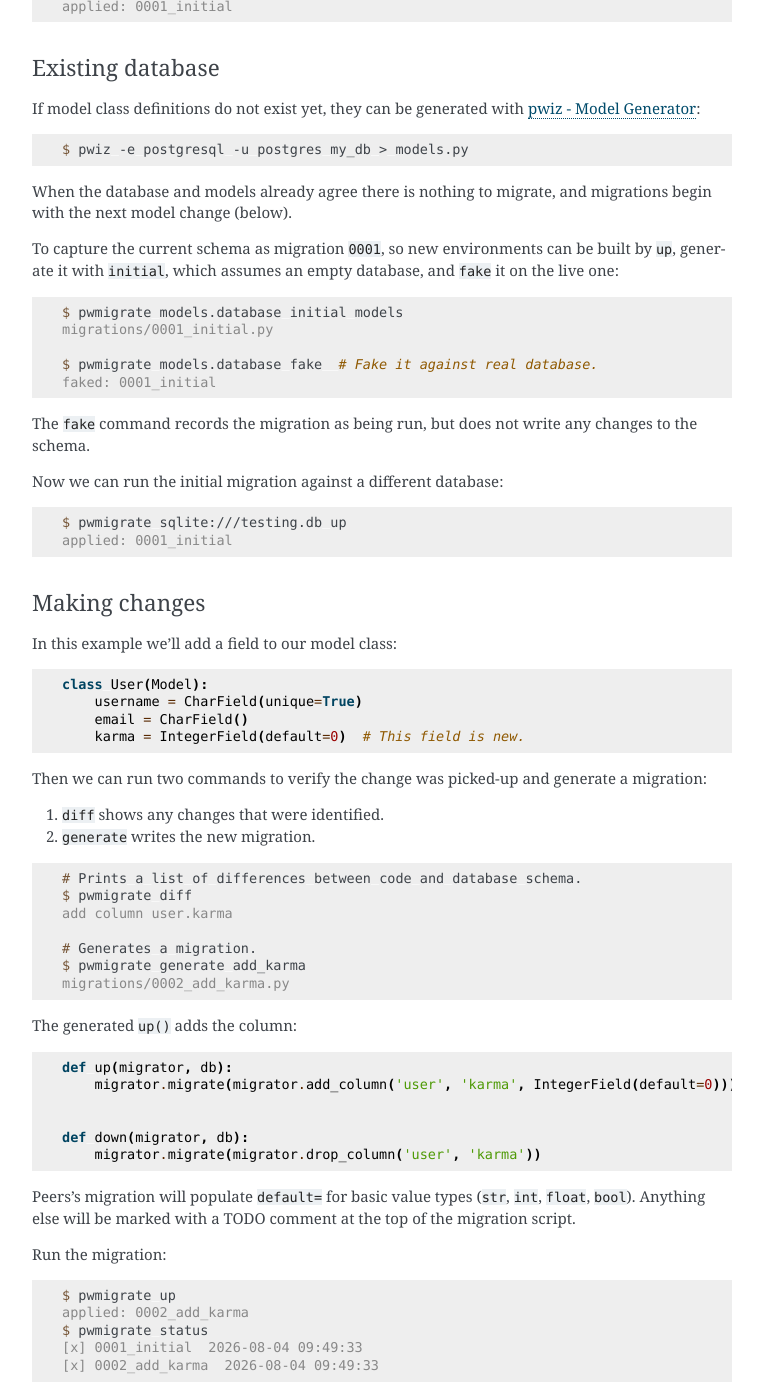
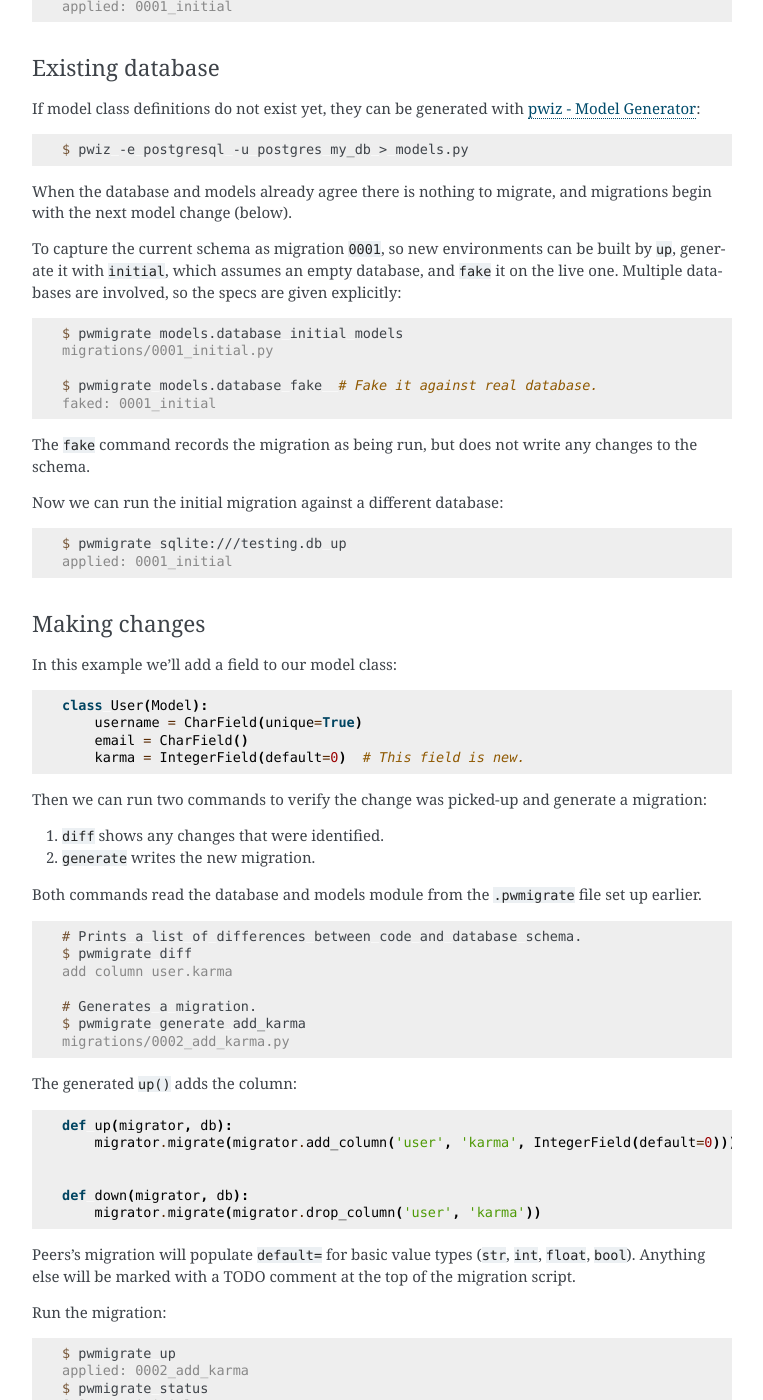
Before and after one commit to Star-DreamDev/myPeers, a Sphinx documentation site: the page built from docs/peers/db_tools.rst, in a window 1280 px wide and 1400 px high, scrolled down 11871 px. Shown: the whole window, without its empty margins (378-1141 px from the left). Built offline with Sphinx 7.4.7, drawn with Linux system fonts in a browser that asks for light colours; the version number could not be read and is left out; some of the changed text lies outside the part shown.

```diff
--- a/docs/peers/db_tools.rst
+++ b/docs/peers/db_tools.rst
@@ -642,7 +642,7 @@ Given a models module:
        username = CharField(unique=True)
        email = CharField()
 
-Store the project defaults in a ``.pwmigrate`` file, so commandsneed no
+Store the project defaults in a ``.pwmigrate`` file, so commands need no
 arguments:
 
 .. code-block:: ini
@@ -710,7 +710,8 @@ and migrations begin with the next model change (below).
 
 To capture the current schema as migration ``0001``, so new environments can be
 built by ``up``, generate it with ``initial``, which assumes an empty
-database, and ``fake`` it on the live one:
+database, and ``fake`` it on the live one. Multiple databases are involved,
+so the specs are given explicitly:
 
 .. code-block:: console
 
@@ -747,6 +748,9 @@ migration:
 
 1. ``diff`` shows any changes that were identified.
 2. ``generate`` writes the new migration.
+
+Both commands read the database and models module from the ``.pwmigrate``
+file set up earlier.
 
 .. code-block:: console
 
```
